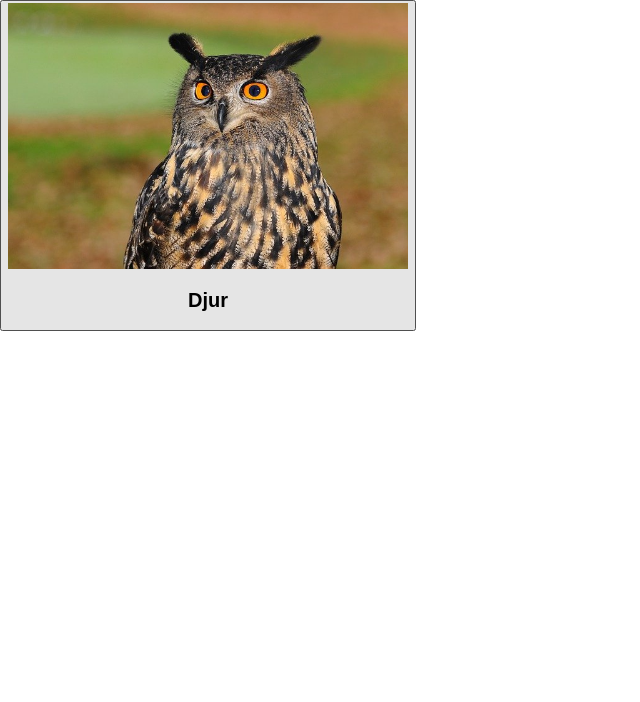
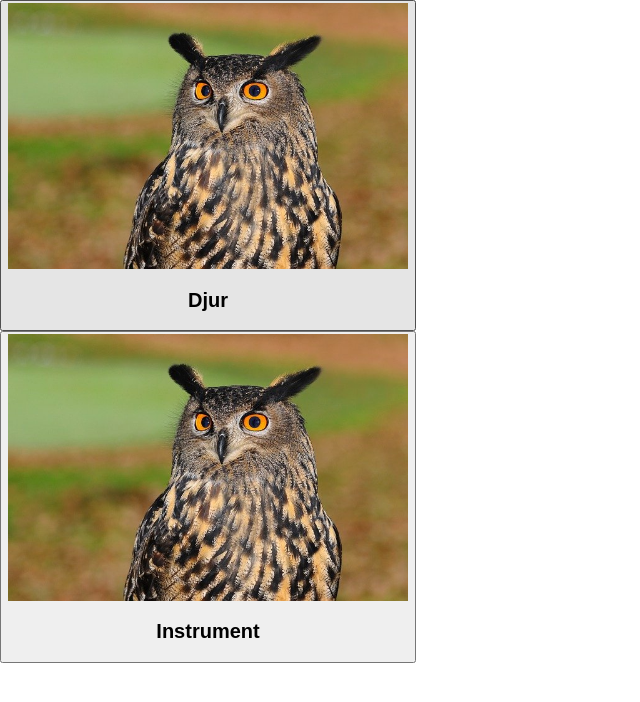
Before and after one commit to Adenholm/SysterLegLog, a React (Create React App) app: page /CategoryPage in a window 1280 px wide. Shown: the top 702 px of the page, without its empty margins (0-640 px from the left). Built offline with nearby package versions, Linux system fonts and the light colour scheme.

Commit message:
made so we can have multiple category cards

```diff
--- a/src/Components/pages/CategoryPage.js
+++ b/src/Components/pages/CategoryPage.js
@@ -3,27 +3,43 @@ import CategoryCard from "../CategoryCard"
 import owl from "../images/owl.jpg"
 import {Link} from 'react-router-dom';
 
+const categories = [
+    {
+    name: 'Djur',
+    pic: owl
+    },
+
+    {
+    name: 'Instrument',
+    pic: owl
+    }
+
+
+]
+
+function createCategoryCard(cardData) {
+
+    return <Link to = "/Cards">
+                <CategoryCard
+                    img ={cardData.pic}
+                    title={cardData.name}
+                    />
+                </Link>
+
+  }
+
+  function createCategoryCards(images) {
+    return images.map(createCategoryCard);
+  }
+
+
+
+
 function CategoryPage (){
-    /*const fetchCardsCategory = async () => {
-        //send get request to cards/all
-        axios
-          .get('http://localhost:4001/cards/category')
-          .then(response => {
-            console.log(response.data)
-            setCards(response.data)
-            setLoading(false)
-          })
-          .catch(error => console.error('Couldnt retrieve cards: ${error}'))
-      }
-      */
+
     return(
         <div>
-            <Link to = "/Cards">
-                <CategoryCard
-                    img ={owl}
-                    title="Djur"
-                    />
-                </Link>
+            { createCategoryCards(categories)}
 
 
         </div>
```
